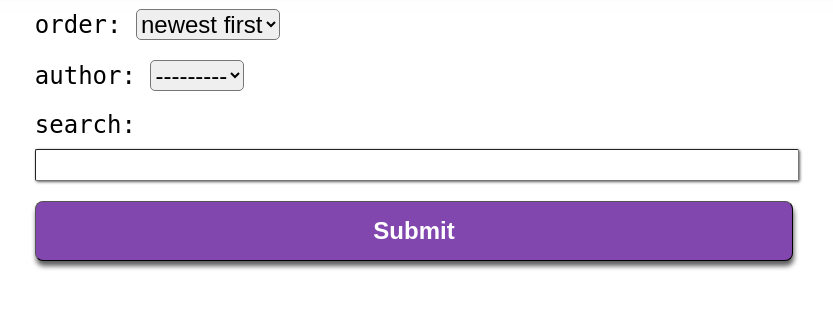
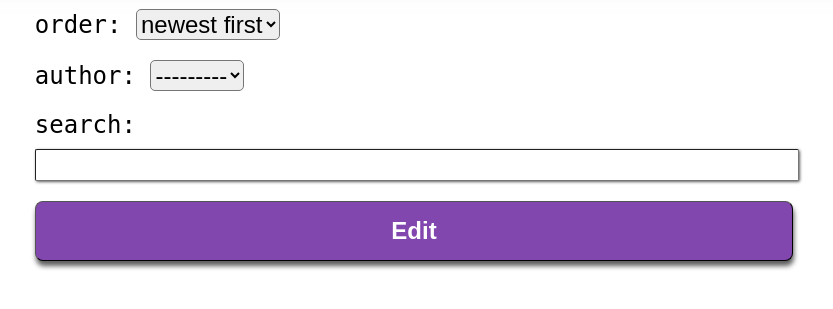
Before and after one commit to SheCodesAus/she-codes-django-news-project-ymoskvita, a Django app: template she_codes_news/news/templates/news/newsstory_form.html in a window 1280 px wide. Shown: the part 192-501 px from the top of the page, without its empty margins (226-1059 px from the left). Run offline with Django 4.2, Linux system fonts and the light colour scheme; the template is opened without the code that fills it: values that come from a table or form of the project are taken from there, others are empty; parts of the project's set-up code (start-up, migrations or seed data) failed here and were passed over; some web fonts are replaced.

Commit message:
screenshots

```diff
--- a/she_codes_news/news/templates/news/newsstory_form.html
+++ b/she_codes_news/news/templates/news/newsstory_form.html
@@ -5,7 +5,7 @@
     {% csrf_token %}
 
     {{ form.as_p }}
-    <input type="submit" value="Submit" class="add-story-btn">
+    <input type="submit" value="Edit" class="add-story-btn">
 </form>
 
 {% endblock %}
```
Also changed, not shown: 12 other files.
